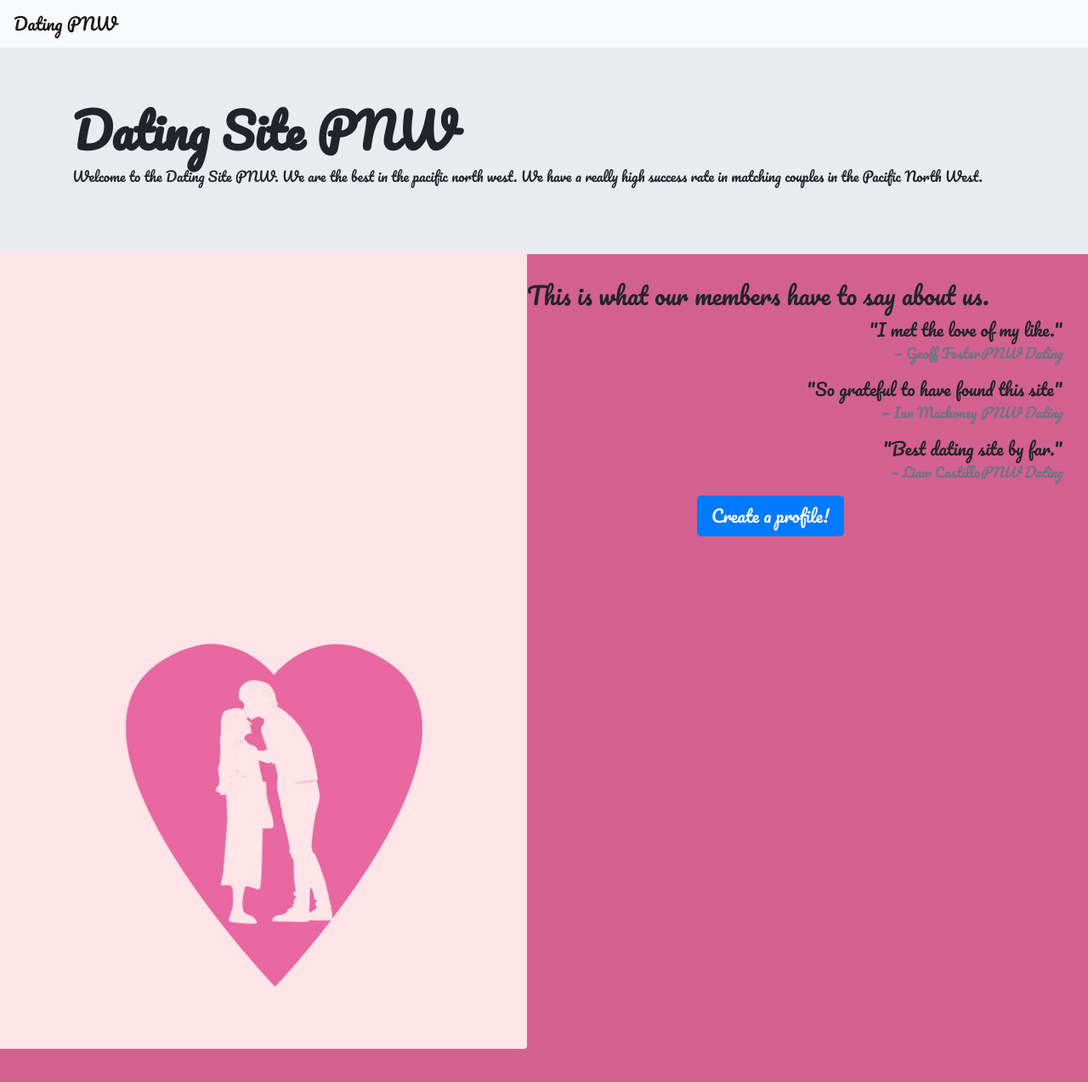
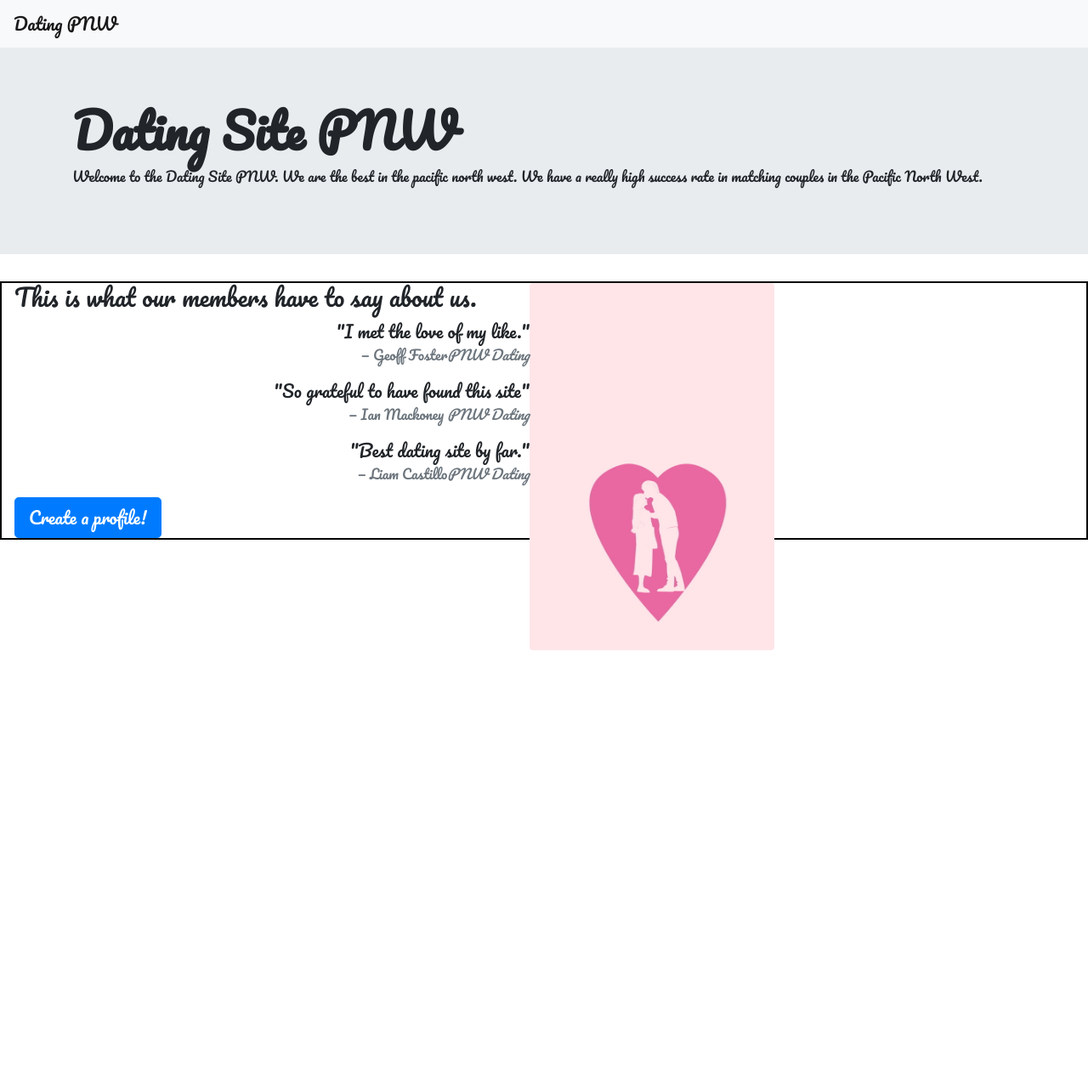
Before and after one commit to rdhaliwal6/dating, a PHP site: page /views/home.html in a window 1280 px wide. Shown: the top 1273 px of the page at 85% size. Run offline with PHP 8.4, Linux system fonts and the light colour scheme.

Commit message:
fixed some of the style errors

```diff
--- a/styles/dating.css
+++ b/styles/dating.css
@@ -1,19 +1,18 @@
 body{
-    background-color: #d26190;
+    /*background-color: #d26190;*/
     font-family: 'Pacifico', cursive;
 }
 .pic{
-   margin-top: -35px;
-    margin-left: -20px;
-    width: 50%;
+   /*margin-top: 30px;*/
+   /* margin-left: 15px;*/
+    width: 45%;
 }
 
 .about{
     font-size: 15pt;
 }
 
-#button{
-   position: relative;
-    left: 200px;
 
+#main {
+    border: solid black 2px;
 }
--- a/views/home.html
+++ b/views/home.html
@@ -29,10 +29,11 @@
         </div>
     </div>
 
-    <div class="position-fixed container-fluid">
-        <img class="pic rounded float-left img-fluid" src="../dating/images/datingpic.jpg" alt="picture of an couple.">
+<div class="container-fluid" id="main">
+        <div class="float-right">
+        <img class="pic rounded img-fluid" src="../dating/images/datingpic.jpg" alt="picture of an couple.">
+         </div>
                 <h3>This is what our members have to say about us.</h3>
-        <div id = "quotes" class="container-fluid">
                 <blockquote class="blockquote text-right">
                     <p class="mb-0">"I met the love of my like."</p>
                     <footer class="blockquote-footer">Geoff Foster<cite title="Source Title">PNW Dating</cite></footer>
@@ -45,12 +46,8 @@
                     <p class="mb-0">"Best dating site by far."</p>
                     <footer class="blockquote-footer">Liam Castillo<cite title="Source Title">PNW Dating</cite></footer>
                 </blockquote>
-        </div>
-        <div id="button" class="rounded container-fluid">
                 <button type="button" class="btn btn-primary btn-lg">Create a profile!</button>
 </div>
-        </div>
-
 
 <!-- Optional JavaScript -->
 <!-- jQuery first, then Popper.js, then Bootstrap JS -->
```
Lines whose indentation alone changed are shown as unchanged.
